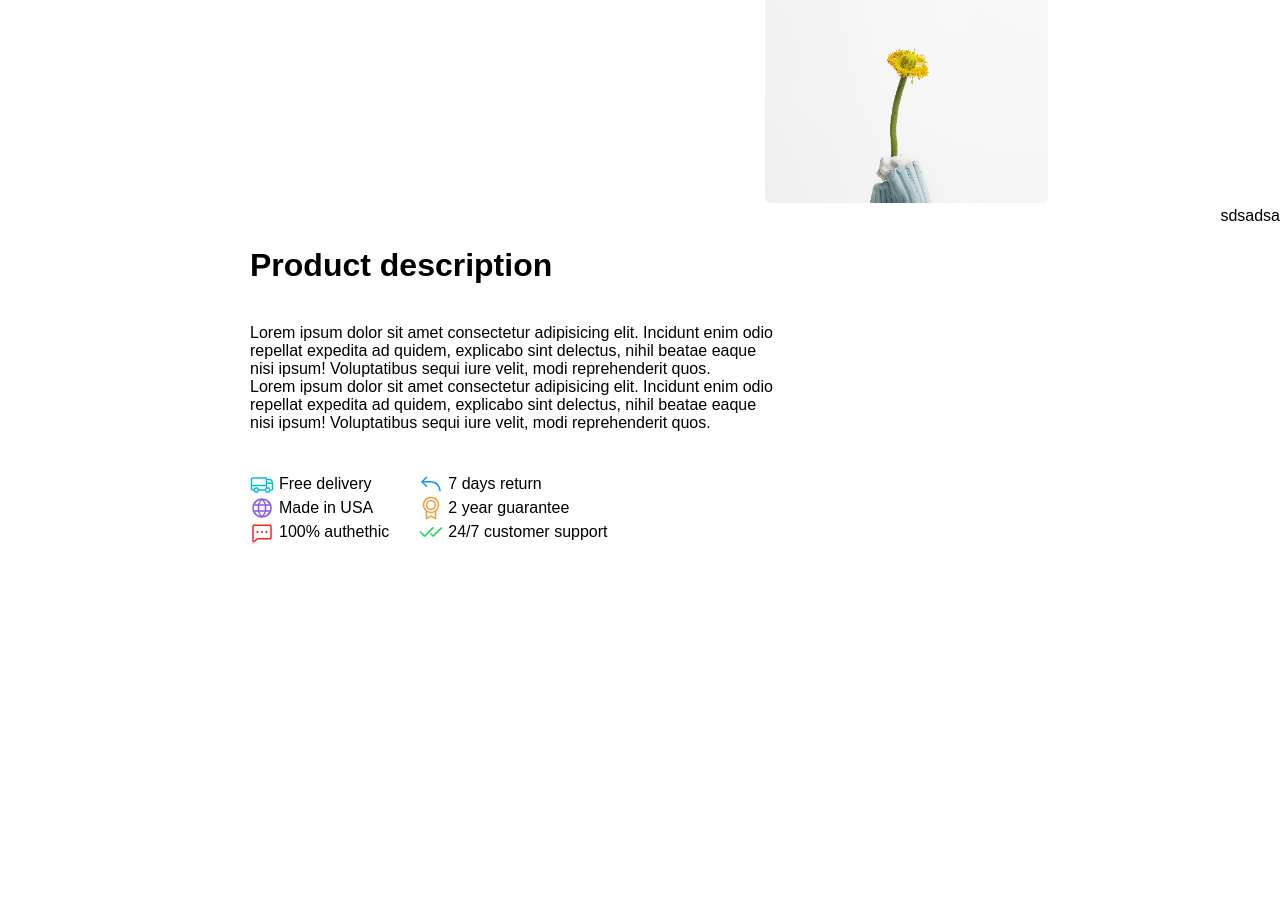
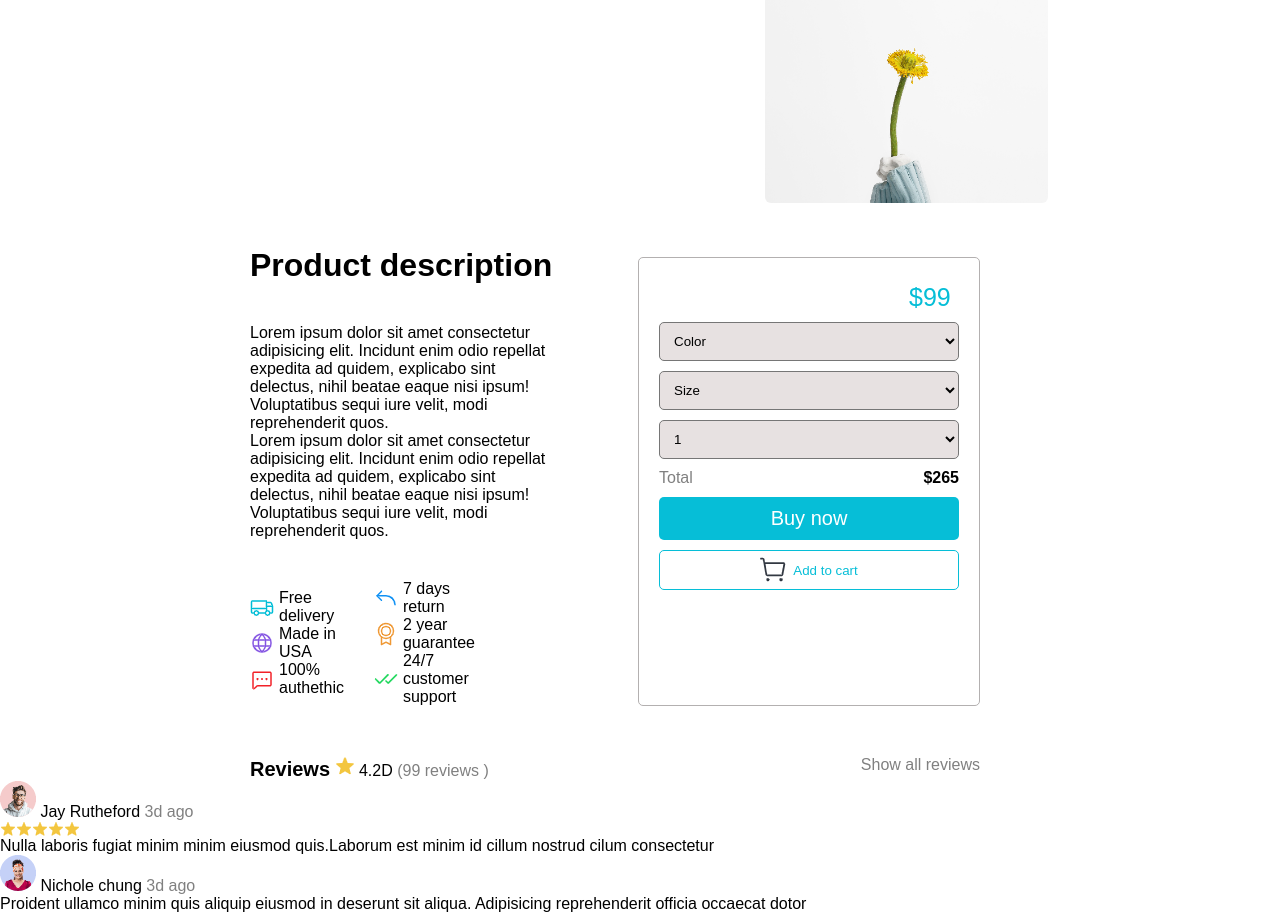
Before and after one commit to doivi/BaiTapTuan03, a plain HTML site: page BaiTapTuan05/HTML/index.html in a window 1280 px wide. Shown: the part 927-1840 px from the top of the page. Before the commit the page ends 1471 px from the top, so only its background shows below. Drawn offline with Linux system fonts and the light colour scheme.

Commit message:
Update Bttuan05

```diff
--- a/BaiTapTuan05/CSS/style.css
+++ b/BaiTapTuan05/CSS/style.css
@@ -4,11 +4,15 @@
     box-sizing: border-box;
     font-family: sans-serif;
 }
+.body {
+  height: 1000px
+}
+
  #content_header {
     display: flex;
     justify-content: space-around;
     align-items: center;
-    border-bottom: 2px solid rgba(128, 128, 128, 0.911);
+    border-bottom: 2px solid #f7f8f9;
     height: 50px;
     margin-top: 10px;
  }
@@ -29,8 +33,8 @@
     padding: 10px;
  }
  .center ul .list_1 {
-    border-bottom: 2px solid rgba(20, 98, 143, 0.61);
-    color:rgba(20, 118, 143, 0.726) ;
+    border-bottom: 2px solid #06bed7;
+    color:#06bed7 ;
 
  }
  .center {
@@ -63,7 +67,7 @@
    margin: 10px 0px;
    font-size: 50px;
  }
- .top .span_1 {
+  .span_1 {
    color: grey;
  }
  .top .top_star {
@@ -98,6 +102,10 @@
 .img_small_2  img {
   margin-right: 15px;
 }
+.content_center {
+  border-bottom: 1px solid #f7f8f9;
+}
+
 .center_product {
   display: flex;
   justify-content: space-between;
@@ -107,7 +115,7 @@
 }
 .des {
   margin-top: 40px;
-  width: 55%;
+  width: 80%;
   margin-bottom: 40px;
 }
 .des h1 {
@@ -117,6 +125,7 @@
   display: flex;
   align-items: center;
   width: 55%;
+
 }
 .service .service_left {
   margin-right: 30px;
@@ -128,3 +137,100 @@
 .service_list img {
   margin-right: 5px;
 }
+.product_right {
+  margin-right: 300px;
+  margin-top: 50px;
+  padding: 20px;
+  border: 1px solid rgb(179, 176, 176);
+  width: 550px;
+  border-radius: 5px;
+
+}
+.price {
+  display: inline-block;
+  margin-left: 250px;
+  font-size: 25px;
+  padding-top: 5px;
+  color:#06bed7;
+  margin-bottom: 10px;
+}
+#color {
+  width: 300px;
+  padding: 10px;
+  border-radius: 5px;
+  margin-bottom: 10px;
+  background-color: rgb(231, 225, 225);
+}
+.price_list {
+  display: flex;
+  justify-content: space-between;
+  margin-bottom: 10px;
+}
+.title {
+  color: grey;
+}
+.title_1 {
+  font-weight: 700;
+}
+.btn_buy {
+  width: 300px;
+  padding: 10px;
+  background-color: #06bed7;
+  text-align: center;
+  border-radius: 5px;
+  margin-bottom: 10px;
+}
+.btn_buy button {
+  border: none;
+  font-size: 20px;
+  color: white;
+  background-color: #06bed7;
+}
+.btn_add {
+  display: flex;
+  width: 300px;
+  padding: 10px;
+  border: 1px solid #06bed7;
+  border-radius: 5px;
+  height: 40px;
+  justify-content: center;
+  align-items: center;
+
+}
+.btn_add button {
+  display: flex;
+  background-color: white;
+  border: none;
+  align-items: center;
+  gap: 5px;
+  color: #06bed7;
+}
+.reviews {
+
+}
+.reviews_top {
+  display: flex;
+  justify-content: space-between;
+  margin-top: 50px;
+}
+.reviews_font {
+  font-size: 20px;
+  font-weight: 700;
+}
+.reviews_top_left {
+  margin-left: 250px;
+}
+.reviews_top p {
+  color: grey;
+  margin-right: 300px;
+}
+.reviews_list_top {
+  display: flex;
+  align-items: ;
+  flex-direction: column;
+}
+.img_star {
+  display: block;
+  position: relative;
+
+}
--- a/BaiTapTuan05/HTML/index.html
+++ b/BaiTapTuan05/HTML/index.html
@@ -113,7 +113,73 @@
                     </div>
                 </div>
                 <div class="product_right">
-                    sdsadsa
+                    <span class="price">$99</span>
+                    <div class="btn_list">
+                        <p>
+                            <select name="color" id="color">
+                                <option value="Color"> Color</option>
+                                <option value="Red">Red</option>
+                                <option value="White">white</option>
+                                <option value="Blue">Blue</option>
+                            </select>
+                        </p>
+                        <p>
+                            <select name="color" id="color">
+                                <option value="Size"> Size</option>
+                                <option value="Small">Small</option>
+                                <option value="Big">Big</option>
+                                <option value="Medium">Medium</option>
+                            </select>
+                        </p>
+                        <p>
+                            <select name="color" id="color">
+                                <option value="3">1</option>
+                                <option value="2">2</option>
+                                <option value="0">0</option>
+                            </select>
+                        </p>
+                    </div>
+                    <div class="price_list">
+                        <p  class="title">Total</p>
+                        <p class="title_1">$265</p>
+                    </div>
+                    <div class="btn_buy">
+                        <button>Buy now </button>
+                    </div>
+                    <div class="btn_add">
+                        <button>
+                            <img src="/IMG/Shopping cart simple 1.png" alt="">
+                            <span>Add to cart</span>
+                        </button>
+                    </div>
+                   </div>
+                </div>
+                <div class="Reviews">
+                    <div class="reviews_top">
+                        <div class="reviews_top_left">
+                            <Span class="reviews_font">Reviews</Span>
+                            <img src="/IMG/Rating 304.png" alt="">
+                            <span>4.2D</span>
+                            <span class="span_1">(99 reviews )</span>
+                        </div>
+                        <p>Show all reviews</p>
+                    </div>
+                    <div class="reviews_list">
+                        <div class="reviews_list_top">
+                            <div class="reviews_list_1">
+                                <img src="/IMG/Avatar 753.png" alt="">
+                                <span>Jay Rutheford</span>
+                                <span class="span_1">3d ago </span>
+                                <img  src="/IMG/Rating 301.png" alt="" class="img_star">
+                            </div>
+                            <div>Nulla laboris fugiat minim minim eiusmod quis.Laborum est minim id cillum nostrud cilum consectetur</div>
+                            <div class="reviews_list_2">
+                                <img src="/IMG/Avatar 756.png" alt="">
+                                <span>Nichole chung</span>
+                                <span class="span_1">3d ago </span>
+                        </div>
+                        <div>Proident ullamco minim quis aliquip eiusmod in deserunt sit aliqua. Adipisicing reprehenderit officia occaecat dotor</div>
+                    </div>
                 </div>
             </div>
         </div>
```
Also changed, not shown: BaiTapTuan05/MinhChung/MinhChung1.png (added), BaiTapTuan05/MinhChung/MinhChung2.png (added).
